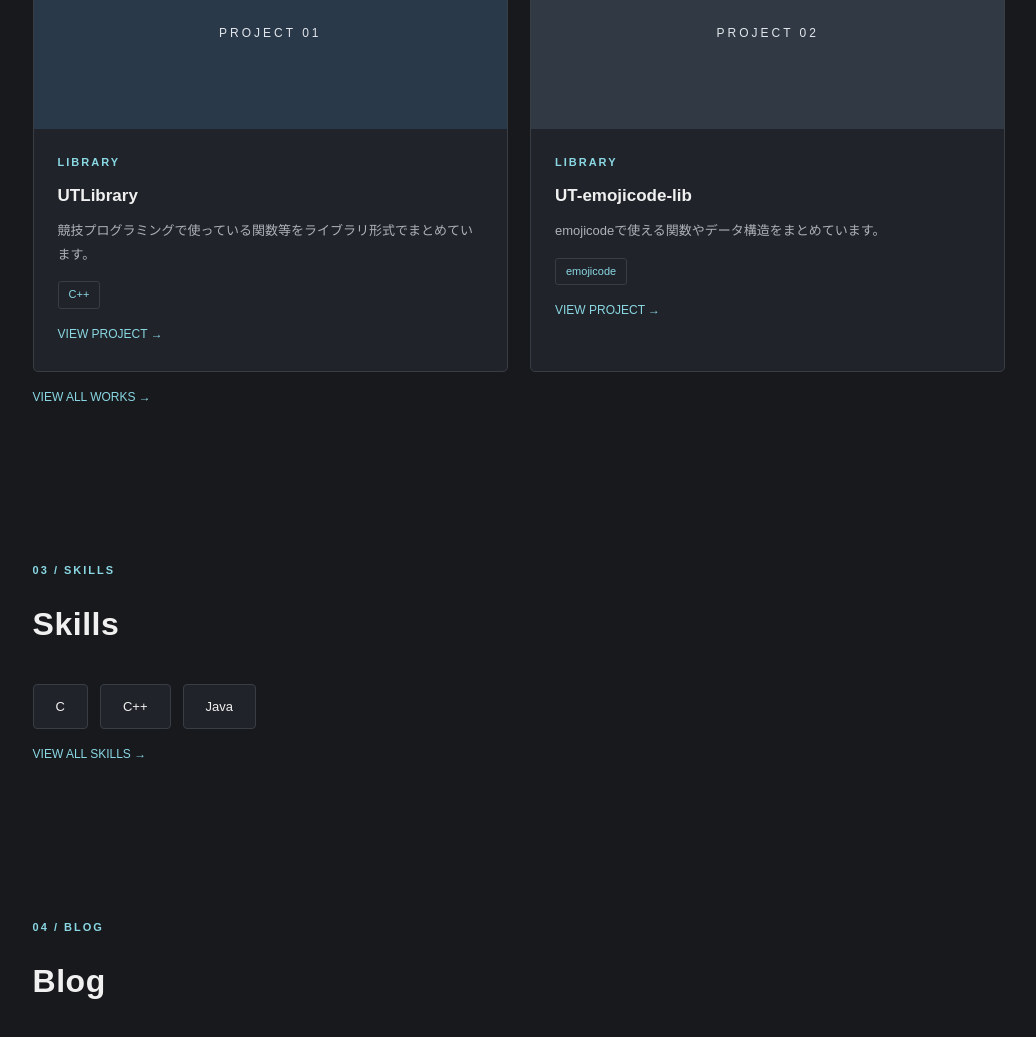
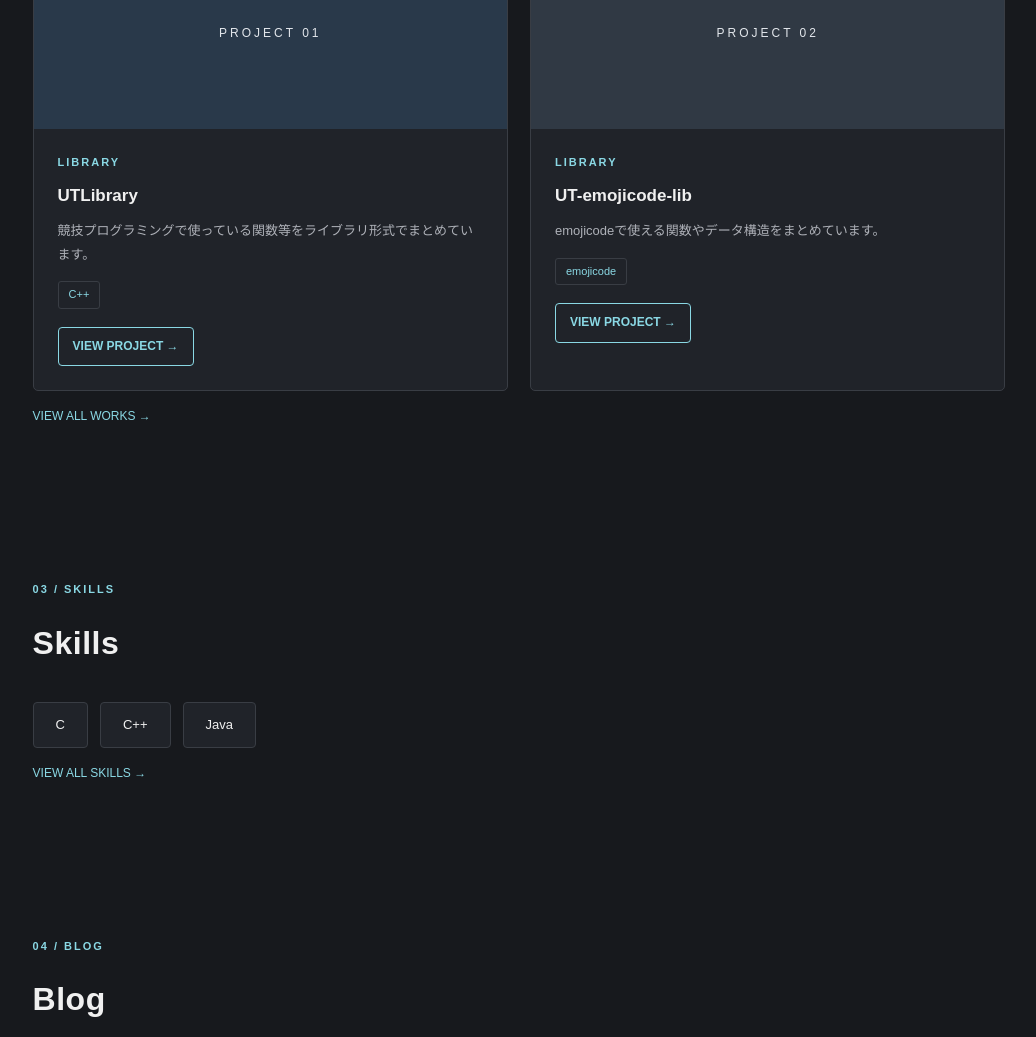
Before and after one commit to UT0911/utml, a plain HTML site: page index.html in a window 1280 px wide. Shown: the part 1278-2315 px from the top of the page, without its empty margins (121-1157 px from the left). Drawn offline with Linux system fonts and the light colour scheme.

Commit message:
Style work cards and project links

```diff
--- a/css/pages/works.css
+++ b/css/pages/works.css
@@ -9,6 +9,33 @@
   padding: 0;
   overflow: hidden;
   min-width: 0;
+  background: var(--surface);
+  border: 1px solid var(--border);
+  border-radius: 5px;
+  transition: border-color 0.2s, transform 0.2s;
+}
+
+.work-card:hover {
+  border-color: var(--primary);
+  transform: translateY(-3px);
+}
+
+/* VIEW PROJECT リンク */
+.work-card .text-link {
+  display: inline-block;
+  margin-top: 18px;
+  padding: 8px 14px;
+  border: 1px solid var(--primary);
+  border-radius: 4px;
+  color: var(--primary);
+  font-size: 12px;
+  font-weight: 600;
+  transition: background 0.2s, color 0.2s;
+}
+
+.work-card .text-link:hover {
+  background: var(--primary);
+  color: var(--bg);
 }
 
 .work-image {
```
